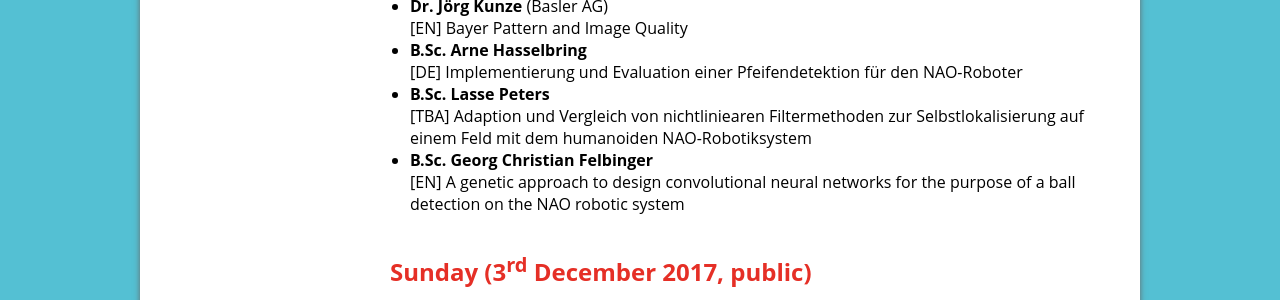
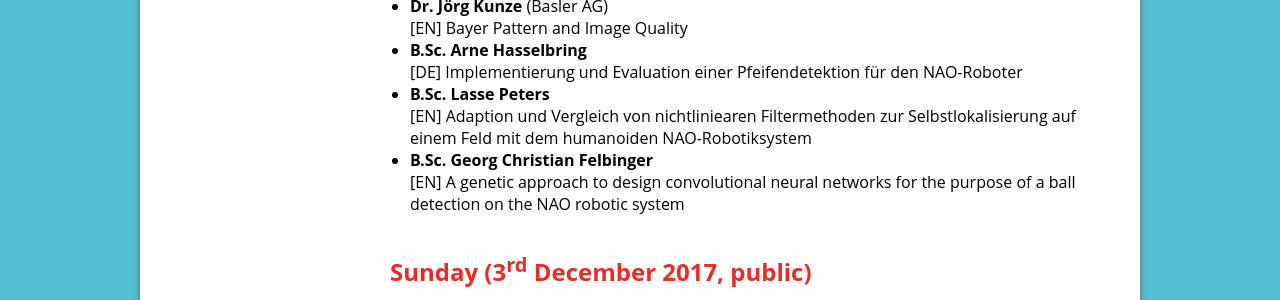
Before and after one commit to RHOrga/rhorga.github.io, a Jekyll site: the page built from 2017/en/schedule.md, in a window 1280 px wide. Shown: the part 1006-1306 px from the top of the page. Built offline with Jekyll 4.4.1, drawn with Linux system fonts in a browser that asks for light colours.

Commit message:
Change Lasses talk lang

```diff
--- a/2017/en/schedule.md
+++ b/2017/en/schedule.md
@@ -29,7 +29,7 @@ layout: default-en-2017
 * **B.Sc. Arne Hasselbring**
 [DE] Implementierung und Evaluation einer Pfeifendetektion für den NAO-Roboter
 * **B.Sc. Lasse Peters**
-[TBA] Adaption und Vergleich von nichtliniearen Filtermethoden zur Selbstlokalisierung auf einem Feld mit dem humanoiden NAO-Robotiksystem
+[EN] Adaption und Vergleich von nichtliniearen Filtermethoden zur Selbstlokalisierung auf einem Feld mit dem humanoiden NAO-Robotiksystem
 * **B.Sc. Georg Christian Felbinger**
 [EN] A genetic approach to design convolutional neural networks for the purpose of a ball detection on the NAO robotic system
 
```
Also changed, not shown: 2017/de/schedule.md (+1 -1 lines).
